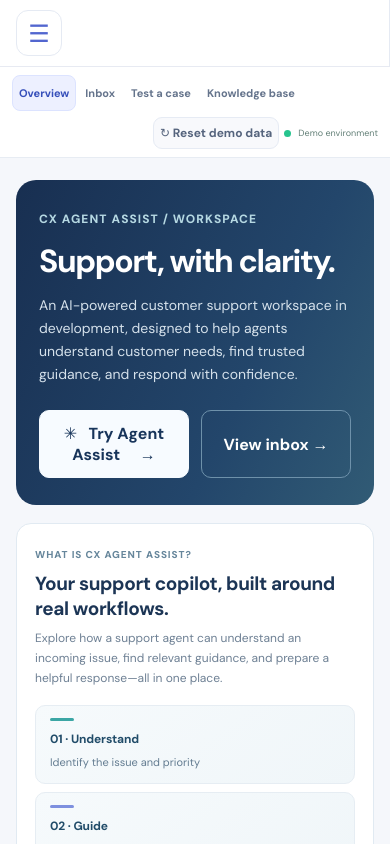
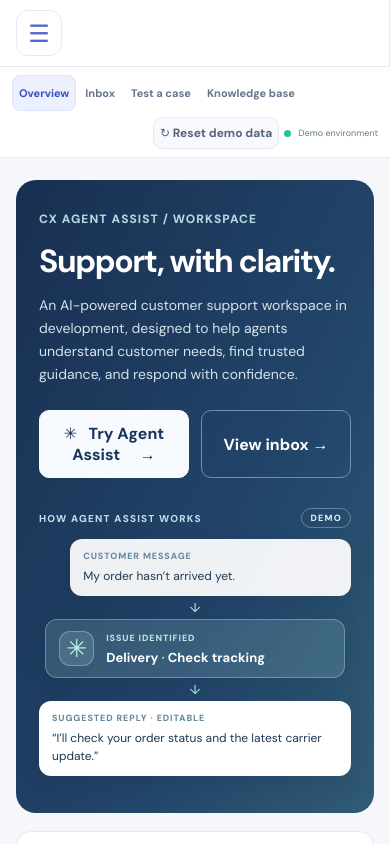
Before and after one commit to tamtam888/CX-Agent-Assist, a React (Vite) app: page / in a window 390 px wide. Shown: the top 844 px of the page. Built offline with nearby package versions, Linux system fonts and the light colour scheme.

Commit message:
style: polish illustrative workflow cards and responsive hero layout

```diff
--- a/src/calm-workspace.css
+++ b/src/calm-workspace.css
@@ -148,3 +148,21 @@
 .cx-dashboard button:focus-visible,.cx-sidebar button:focus-visible{outline:3px solid #62a9d8;outline-offset:3px}
 @media(max-width:500px){.cx-product-intro-steps{gap:8px}.cx-product-intro-steps>div{min-height:auto;padding:12px 14px}}
 @media(prefers-reduced-motion:reduce){.cx-product-intro-steps>div,.cx-dashboard button{transition:none!important}.cx-product-intro-steps>div:hover,.cx-dashboard button:not(:disabled):hover{transform:none}}
+
+/* Illustrative product workflow in the Overview hero */
+.cx-dashboard-hero-art.cx-hero-workflow{min-height:265px;width:min(100%,365px);margin-left:auto;display:flex;flex-direction:column;justify-content:center;gap:5px;padding:10px 0}
+.cx-workflow-heading{display:flex;align-items:center;justify-content:space-between;color:#c1deee;font-size:10px;font-weight:750;letter-spacing:.12em;margin-bottom:6px}
+.cx-workflow-heading span{font-size:9px;border:1px solid #ffffff4d;border-radius:20px;padding:3px 8px;color:#d9f1f5}
+.cx-workflow-message,.cx-workflow-insight,.cx-workflow-draft{border-radius:12px;padding:12px 15px;box-shadow:0 10px 24px #0c1d3421}
+.cx-workflow-message{background:#ffffffed;color:#1d3954;align-self:flex-end;width:90%}
+.cx-workflow-insight{display:flex;align-items:center;gap:12px;background:#bdeee526;color:#fff;border:1px solid #b6e9e45c;width:96%;align-self:center}
+.cx-workflow-draft{background:#fff;color:#1d3954;width:100%}
+.cx-workflow-label{display:block;font-size:9px;font-weight:800;letter-spacing:.1em;color:#66889b}
+.cx-workflow-insight .cx-workflow-label{color:#bde8e7}
+.cx-workflow-message p,.cx-workflow-draft p{font-size:12px;line-height:1.5;margin:5px 0 0;color:inherit}
+.cx-workflow-insight strong{font-size:13px;display:block;margin-top:5px}
+.cx-workflow-dot{color:#9fe2d4}
+.cx-workflow-symbol{width:35px;height:35px;display:grid;place-items:center;flex:none;background:#d3f5ed22;border:1px solid #b8e9e95c;border-radius:11px;font-size:25px;color:#b5f6e8}
+.cx-workflow-connector{text-align:center;color:#b5e6e9;font-size:13px;line-height:13px}
+@media(max-width:900px){.cx-dashboard-hero-art.cx-hero-workflow{width:min(100%,350px);min-height:245px}}
+@media(max-width:600px){.cx-dashboard-hero-art.cx-hero-workflow{margin:20px 0 0;width:100%;max-width:390px;min-height:auto}.cx-workflow-message,.cx-workflow-insight,.cx-workflow-draft{padding:11px 13px}}
```
